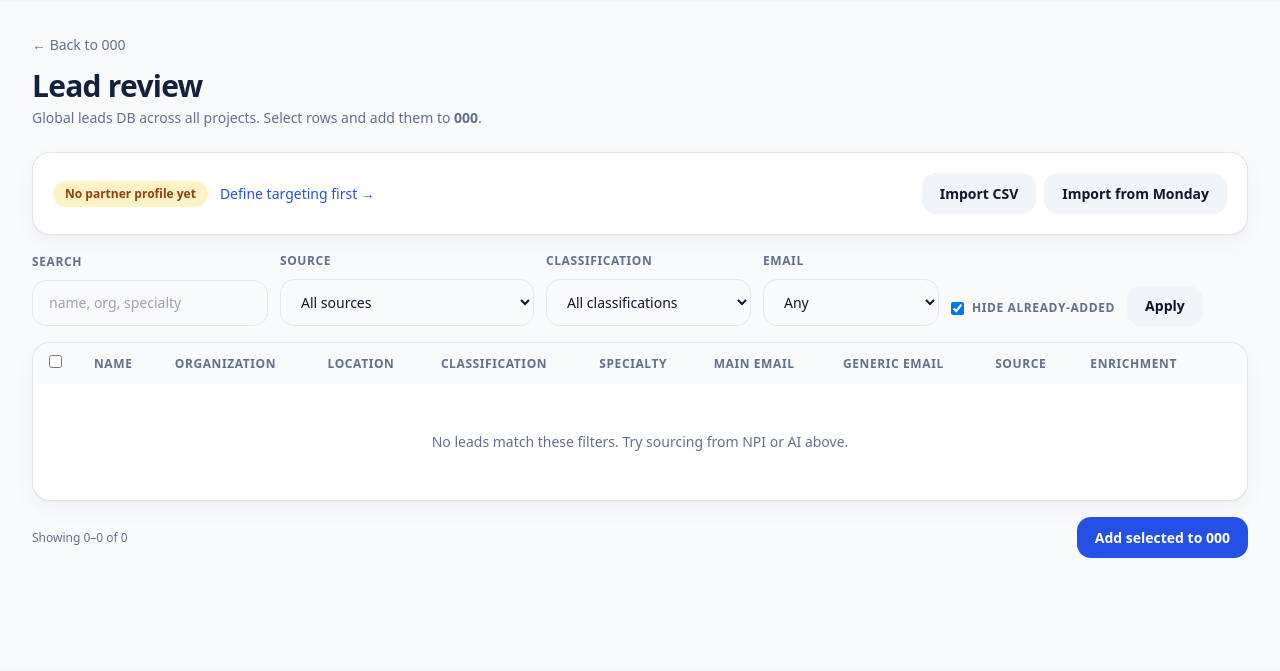
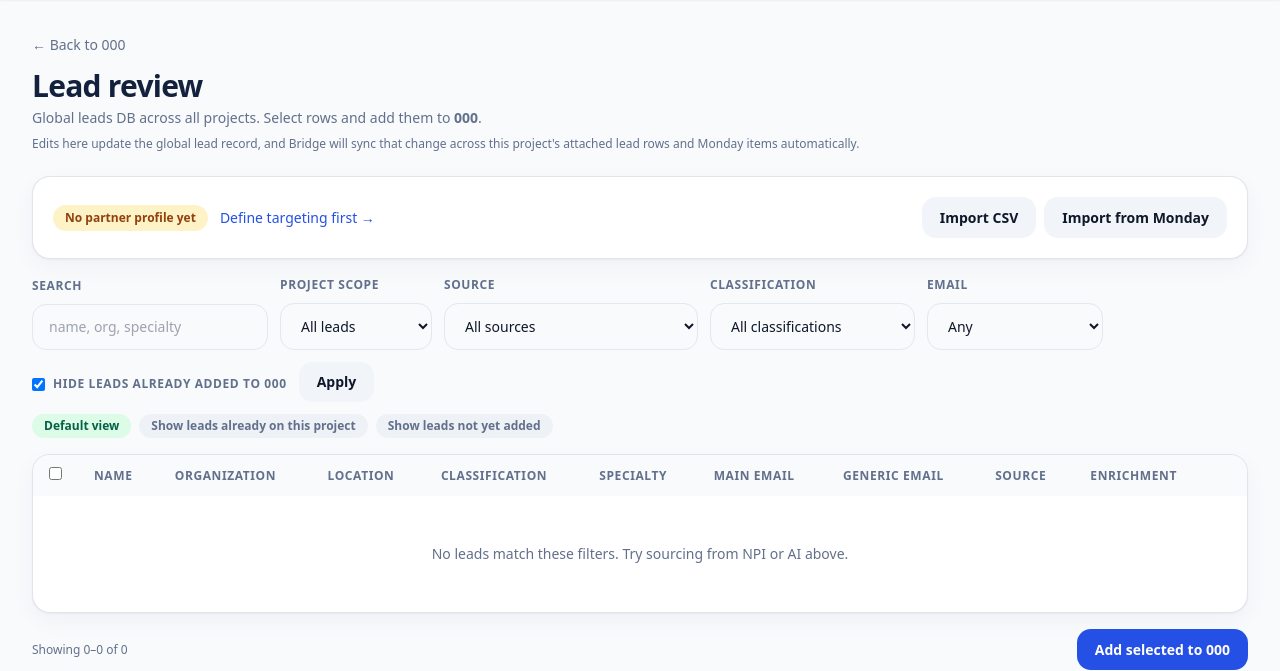
Before and after one commit to Sue-Ann-CliniContact/cc_bridge, a Django app: page /projects/1/leads/ in a window 1280 px wide. Shown: the part 65-736 px from the top of the page. Run offline with Django 5.2, Linux system fonts and the light colour scheme; a user stored in the database is signed in; tables that the repository leaves empty hold one stand-in row (values such as "Sample post"); data that the repository does not hold is empty; some libraries are stand-ins or nearby versions.

Commit message:
Improve project lead review filters

```diff
--- a/core/templates/core/lead_review.html
+++ b/core/templates/core/lead_review.html
@@ -9,6 +9,9 @@
     <h1 class="text-3xl font-black tracking-tight text-cc-ink">Lead review</h1>
     <p class="mt-1 text-sm text-cc-muted">
       Global leads DB across all projects. Select rows and add them to <strong>{{ project.study_code }}</strong>.
+    </p>
+    <p class="mt-2 text-xs text-cc-muted">
+      Edits here update the global lead record, and Bridge will sync that change across this project's attached lead rows and Monday items automatically.
     </p>
   </div>
   {% if apollo_configured %}
@@ -75,6 +78,14 @@
     <input type="text" name="q" value="{{ filters.q }}" class="cc-input" placeholder="name, org, specialty">
   </div>
   <div>
+    <label class="cc-label">Project scope</label>
+    <select name="project_scope" class="cc-input">
+      <option value="" {% if filters.project_scope == '' %}selected{% endif %}>All leads</option>
+      <option value="on_project" {% if filters.project_scope == 'on_project' %}selected{% endif %}>Already on {{ project.study_code }}</option>
+      <option value="not_on_project" {% if filters.project_scope == 'not_on_project' %}selected{% endif %}>Not yet on {{ project.study_code }}</option>
+    </select>
+  </div>
+  <div>
     <label class="cc-label">Source</label>
     <select name="source" class="cc-input">
       <option value="">All sources</option>
@@ -103,11 +114,17 @@
   <div>
     <label class="cc-label flex items-center gap-2">
       <input type="checkbox" name="hide_added" value="1" {% if filters.hide_added == '1' %}checked{% endif %}>
-      Hide already-added
+      Hide leads already added to {{ project.study_code }}
     </label>
   </div>
   <button class="cc-btn cc-btn-ghost">Apply</button>
 </form>
+
+<div class="mt-3 flex flex-wrap gap-2 text-xs">
+  <a href="?hide_added=1" class="cc-chip {% if filters.hide_added == '1' and filters.project_scope == '' %}ok{% else %}muted{% endif %}">Default view</a>
+  <a href="?project_scope=on_project&hide_added=0" class="cc-chip {% if filters.project_scope == 'on_project' %}ok{% else %}muted{% endif %}">Show leads already on this project</a>
+  <a href="?project_scope=not_on_project&hide_added=0" class="cc-chip {% if filters.project_scope == 'not_on_project' %}ok{% else %}muted{% endif %}">Show leads not yet added</a>
+</div>
 
 <!-- Table + bulk add form -->
 <form method="post" action="{% url 'add_leads_to_project' project.pk %}" class="mt-4">
@@ -218,7 +235,7 @@
                         data-lead-id="{{ lead.pk }}"
                         class="enrich-btn cc-btn cc-btn-ghost text-xs mr-1">Apollo</button>
               {% endif %}
-              <a href="{% url 'lead_edit' lead.pk %}?next={% url 'lead_review' project.pk %}" class="cc-btn cc-btn-ghost text-xs">Edit</a>
+              <a href="{% url 'lead_edit' lead.pk %}?next={{ request.get_full_path|urlencode }}" class="cc-btn cc-btn-ghost text-xs">Edit</a>
             </td>
           </tr>
         {% empty %}
@@ -235,10 +252,10 @@
     <div class="text-xs text-cc-muted">
       Showing {{ page.start_index }}–{{ page.end_index }} of {{ page.paginator.count }}
       {% if page.has_previous %}
-        · <a href="?{% if filters.q %}q={{ filters.q }}&{% endif %}{% if filters.source %}source={{ filters.source }}&{% endif %}{% if filters.classification %}classification={{ filters.classification }}&{% endif %}{% if filters.has_email %}has_email={{ filters.has_email }}&{% endif %}hide_added={{ filters.hide_added }}&page={{ page.previous_page_number }}" class="text-cc-royal hover:underline">prev</a>
+        · <a href="?{% if filters.q %}q={{ filters.q }}&{% endif %}{% if filters.project_scope %}project_scope={{ filters.project_scope }}&{% endif %}{% if filters.source %}source={{ filters.source }}&{% endif %}{% if filters.classification %}classification={{ filters.classification }}&{% endif %}{% if filters.has_email %}has_email={{ filters.has_email }}&{% endif %}hide_added={{ filters.hide_added }}&page={{ page.previous_page_number }}" class="text-cc-royal hover:underline">prev</a>
       {% endif %}
       {% if page.has_next %}
-        · <a href="?{% if filters.q %}q={{ filters.q }}&{% endif %}{% if filters.source %}source={{ filters.source }}&{% endif %}{% if filters.classification %}classification={{ filters.classification }}&{% endif %}{% if filters.has_email %}has_email={{ filters.has_email }}&{% endif %}hide_added={{ filters.hide_added }}&page={{ page.next_page_number }}" class="text-cc-royal hover:underline">next</a>
+        · <a href="?{% if filters.q %}q={{ filters.q }}&{% endif %}{% if filters.project_scope %}project_scope={{ filters.project_scope }}&{% endif %}{% if filters.source %}source={{ filters.source }}&{% endif %}{% if filters.classification %}classification={{ filters.classification }}&{% endif %}{% if filters.has_email %}has_email={{ filters.has_email }}&{% endif %}hide_added={{ filters.hide_added }}&page={{ page.next_page_number }}" class="text-cc-royal hover:underline">next</a>
       {% endif %}
     </div>
     <button type="submit" class="cc-btn cc-btn-primary">Add selected to {{ project.study_code }}</button>
--- a/core/views.py
+++ b/core/views.py
@@ -401,6 +401,7 @@ def lead_review(request, project_id):
     source_filter = request.GET.get('source', '')
     classification_filter = request.GET.get('classification', '')
     has_email = request.GET.get('has_email', '')
+    project_scope = request.GET.get('project_scope', '')
     hide_added = request.GET.get('hide_added', '1')
     query = request.GET.get('q', '').strip()
 
@@ -412,6 +413,10 @@ def lead_review(request, project_id):
         qs = qs.filter(email__isnull=False).exclude(email='')
     elif has_email == '0':
         qs = qs.filter(Q(email__isnull=True) | Q(email=''))
+    if project_scope == 'on_project':
+        qs = qs.filter(on_project=True)
+    elif project_scope == 'not_on_project':
+        qs = qs.filter(on_project=False)
     if hide_added == '1':
         qs = qs.filter(on_project=False)
     if query:
@@ -440,6 +445,7 @@ def lead_review(request, project_id):
             'source': source_filter,
             'classification': classification_filter,
             'has_email': has_email,
+            'project_scope': project_scope,
             'hide_added': hide_added,
             'q': query,
         },
```
